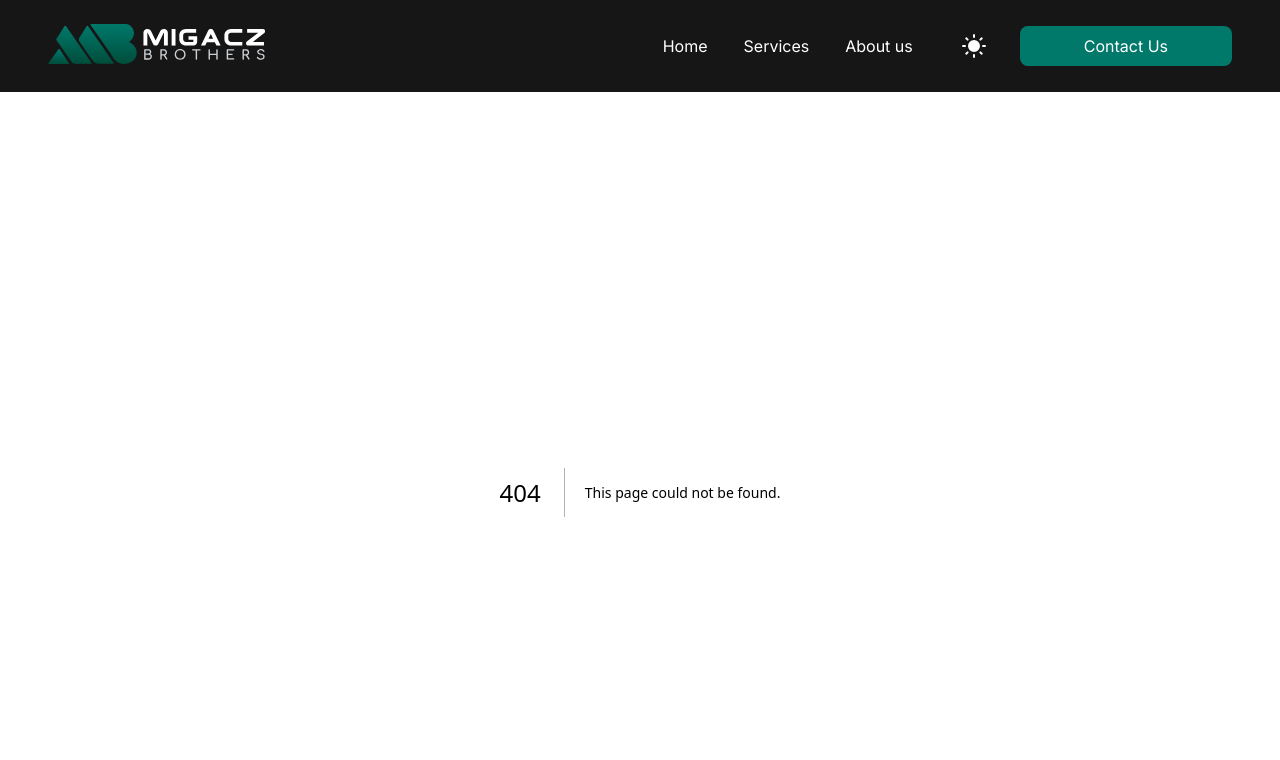
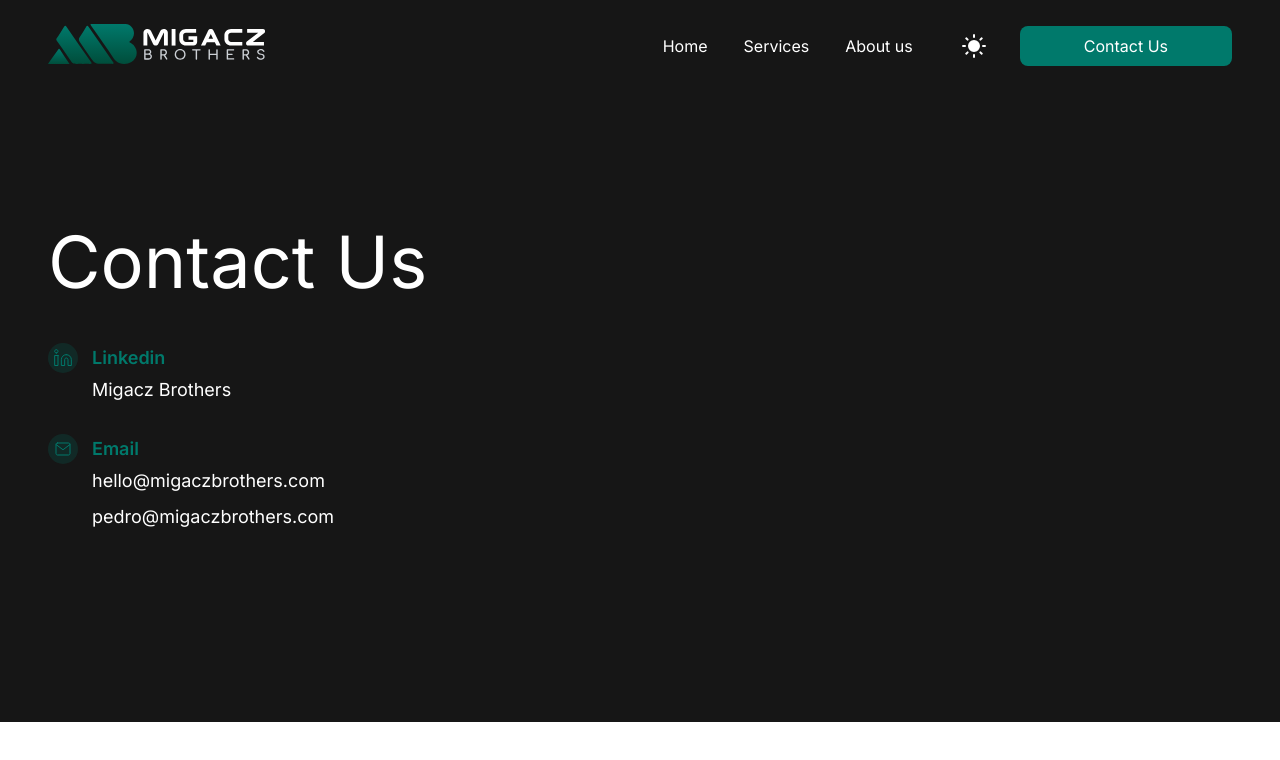
Before and after one commit to Migacz-Brothers/migacz-brothers, a Next.js app: page /contact in a window 1280 px wide. Before the commit this address had no page. Shown: the top 760 px of the page. Built offline with nearby package versions, Linux system fonts and the light colour scheme.

Commit message:
add Contact Page content

```diff
--- /dev/null
+++ b/components/Contact/ContactData.tsx
@@ -0,0 +1,66 @@
+import styled from 'styled-components';
+import LinkedinIcon from '../Icons/linkedin';
+import MailIcon from '../Icons/mail';
+
+const ContactInfo = (): JSX.Element => {
+  return (
+    <div>
+      <Title>Contact Us</Title>
+      <ContactInfoTitleWrapper>
+        <ContactIconContainer>
+          <LinkedinIcon />
+        </ContactIconContainer>
+        <ContactInfoTitle>Linkedin</ContactInfoTitle>
+      </ContactInfoTitleWrapper>
+      <ContactInfoContainer>Migacz Brothers</ContactInfoContainer>
+      <ContactInfoTitleWrapper>
+        <ContactIconContainer>
+          <MailIcon />
+        </ContactIconContainer>
+        <ContactInfoTitle>Email</ContactInfoTitle>
+      </ContactInfoTitleWrapper>
+      <ContactInfoContainer>hello@migaczbrothers.com</ContactInfoContainer>
+      <ContactInfoContainer>pedro@migaczbrothers.com</ContactInfoContainer>
+    </div>
+  );
+};
+
+const Title = styled.h1`
+  font-size: 72px;
+  margin-bottom: 38px;
+`;
+
+const ContactInfoTitleWrapper = styled.div`
+  display: flex;
+  align-items: center;
+  margin-bottom: 6px;
+
+  &:not(:first-of-type) {
+    margin-top: 34px;
+  }
+`;
+
+const ContactIconContainer = styled.div`
+  width: 30px;
+  height: 30px;
+  display: grid;
+  place-items: center;
+  background-color: var(--primary-20);
+  border-radius: 50%;
+  margin-right: 14px;
+`;
+
+const ContactInfoTitle = styled.h2`
+  font-size: 18px;
+  font-weight: 600;
+  margin-bottom: 2px;
+  color: var(--primary);
+`;
+
+const ContactInfoContainer = styled.p`
+  margin-left: 44px;
+  margin-bottom: 15px;
+  font-size: 18px;
+`;
+
+export default ContactInfo;
--- /dev/null
+++ b/components/Contact/ContactForm.tsx
@@ -0,0 +1,5 @@
+const ContactForm = (): JSX.Element => {
+  return <form></form>;
+};
+
+export default ContactForm;
--- /dev/null
+++ b/components/Contact/index.tsx
@@ -0,0 +1,24 @@
+import styled from 'styled-components';
+import { GenericSection } from '../shared/sharedComponents';
+import ContactInfo from './ContactData';
+import ContactForm from './ContactForm';
+
+const Contact = () => {
+  return (
+    <Main>
+      <GenericSection>
+        <ContactInfo />
+        <ContactForm />
+      </GenericSection>
+    </Main>
+  );
+};
+
+const Main = styled.main`
+  background-color: var(--background-primary);
+  color: var(--light-primary);
+  padding-top: 126px;
+  padding-bottom: 180px;
+`;
+
+export default Contact;
--- /dev/null
+++ b/components/shared/sharedComponents.ts
@@ -0,0 +1,7 @@
+import styled from 'styled-components';
+
+export const GenericSection = styled.section`
+  max-width: 1216px;
+  padding: 0 16px;
+  margin: 0 auto;
+`;
--- a/components/styles/variables.ts
+++ b/components/styles/variables.ts
@@ -15,9 +15,9 @@
     --primary-50: #00796b80;
     --primary-20: #00796b33;
 
-    --brackground-primary: ${(props) =>
+    --background-primary: ${(props) =>
       props.theme === 'dark' ? 'var(--dark-primary)' : 'var(--light-primary)'};
-    --brackground-secondary: v${(props) =>
+    --background-secondary: v${(props) =>
       props.theme === 'dark'
         ? 'var(--dark-secondary)'
         : 'var(--light-secondary)'};
--- /dev/null
+++ b/pages/contact.tsx
@@ -0,0 +1,7 @@
+import ContactPage from '../components/Contact';
+
+const Contact = () => {
+  return <ContactPage />;
+};
+
+export default Contact;
```
